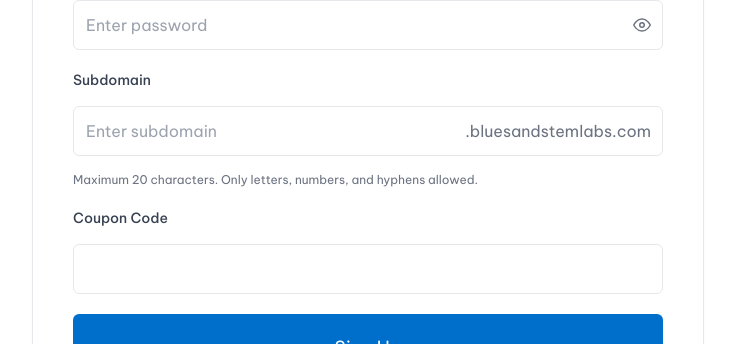
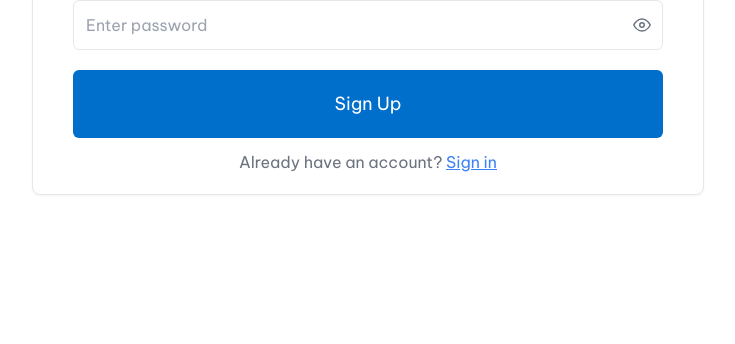
Before and after one commit to bluesandsacademy/bluesands-lab-frontend, a Next.js app: page /auth/register/school in a window 1280 px wide. Shown: the part 1151-1495 px from the top of the page, without its empty margins (272-1007 px from the left). After the commit the page ends 1398 px from the top, so only its background shows below. Built offline with nearby package versions, Linux system fonts and the light colour scheme; no server answers; what @reactour/tour would draw is missing.

Commit message:
removed coupon code and domain fields in the register forms

```diff
--- a/src/app/auth/register/individual/page.tsx
+++ b/src/app/auth/register/individual/page.tsx
@@ -262,7 +262,7 @@ export default function RegisterIndividualAccount() {
             label="Confirm Password"
             required
           />
-          <div className="flex flex-col w-full gap-y-1 md:gap-y-4">
+          {/* <div className="flex flex-col w-full gap-y-1 md:gap-y-4">
             <label
               htmlFor="couponCode"
               className="font-medium text-gray-700 text-sm md:text-md"
@@ -276,7 +276,7 @@ export default function RegisterIndividualAccount() {
               value={couponCode}
               onChange={(e) => setCouponCode(e.target.value)}
             />
-          </div>
+          </div> */}
 
           <div className="w-full flex flex-col gap-y-3">
             <button
--- a/src/app/auth/register/school/page.tsx
+++ b/src/app/auth/register/school/page.tsx
@@ -298,7 +298,7 @@ export default function RegisterSchoolAccount() {
             label="Confirm Password"
             required
           />
-          <div className="flex flex-col w-full gap-y-1 md:gap-y-4">
+          {/* <div className="flex flex-col w-full gap-y-1 md:gap-y-4">
             <label
               htmlFor="subdomain"
               className="font-medium text-gray-700 text-sm md:text-md"
@@ -329,8 +329,8 @@ export default function RegisterSchoolAccount() {
               Maximum {MAX_DOMAIN_LENGTH} characters. Only letters, numbers, and
               hyphens allowed.
             </p>
-          </div>
-          <div className="flex flex-col w-full gap-y-1 md:gap-y-4">
+          </div> */}
+          {/* <div className="flex flex-col w-full gap-y-1 md:gap-y-4">
             <label
               htmlFor="couponCode"
               className="font-medium text-gray-700 text-sm md:text-md"
@@ -344,7 +344,7 @@ export default function RegisterSchoolAccount() {
               value={couponCode}
               onChange={(e) => setCouponCode(e.target.value)}
             />
-          </div>
+          </div> */}
           {/* <div className="w-full flex gap-x-3 items-center">
             <input
               type="checkbox"
```
